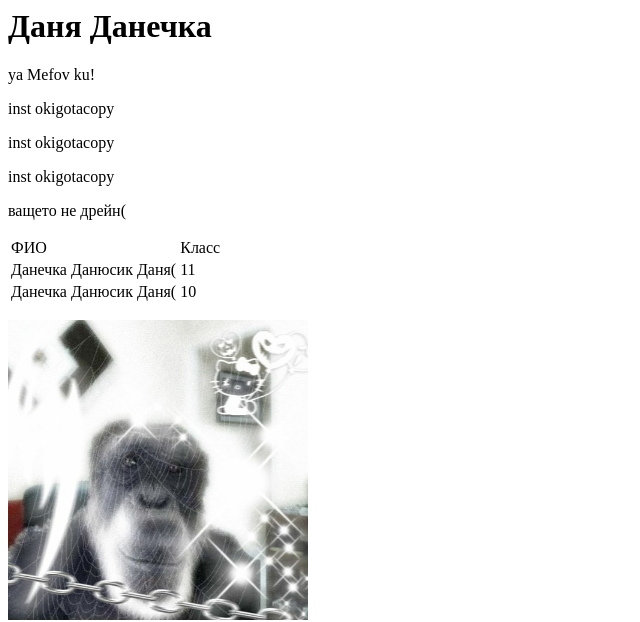
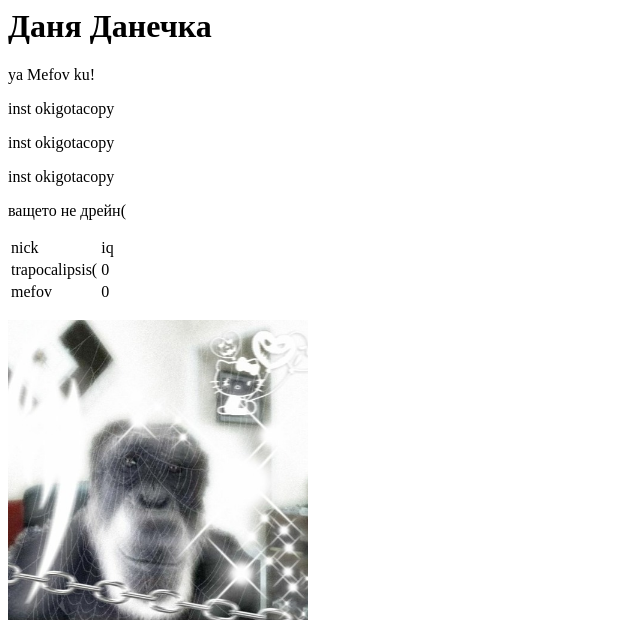
Before and after one commit to okigotacopy/hobby, a plain HTML site: page index.html in a window 1280 px wide. Shown: the top 622 px of the page, without its empty margins (0-640 px from the left). Drawn offline with Linux system fonts and the light colour scheme.

Commit message:
Update index.html

```diff
--- a/index.html
+++ b/index.html
@@ -10,16 +10,16 @@
 
     <table>
       <tr>
-        <td>ФИО</td>
-        <td>Класс</td>
+        <td>nick</td>
+        <td>iq</td>
       </tr>
       <tr>
-        <td>Данечка Данюсик Даня(</td>
-        <td>11</td>
+        <td>trapocalipsis(</td>
+        <td>0</td>
       </tr>
       <tr>
-        <td>Данечка Данюсик Даня(</td>
-        <td>10</td>
+        <td>mefov</td>
+        <td>0</td>
       </tr>
     </table>
     <p><img width="300" src="drain.jpg"></p>
```
